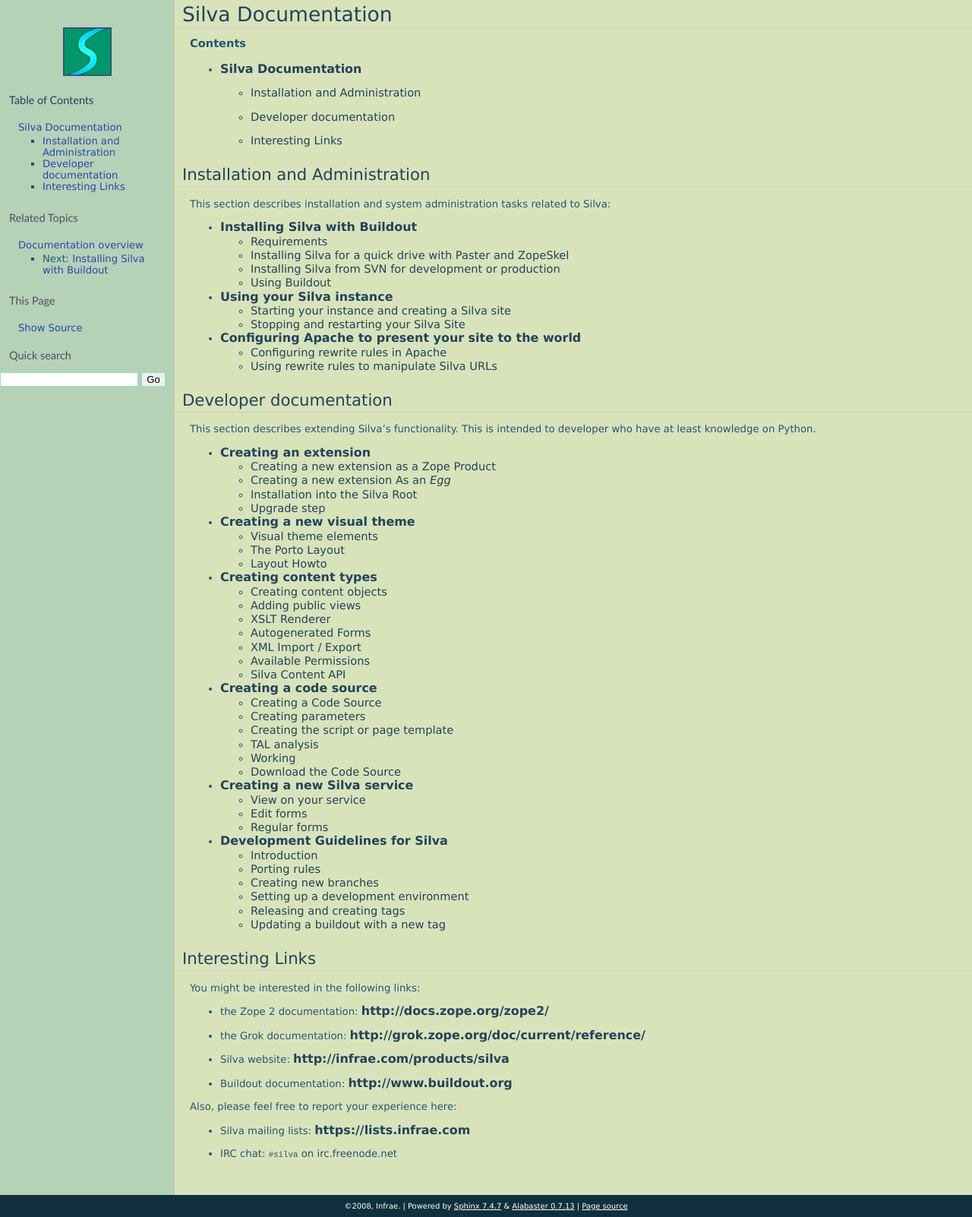
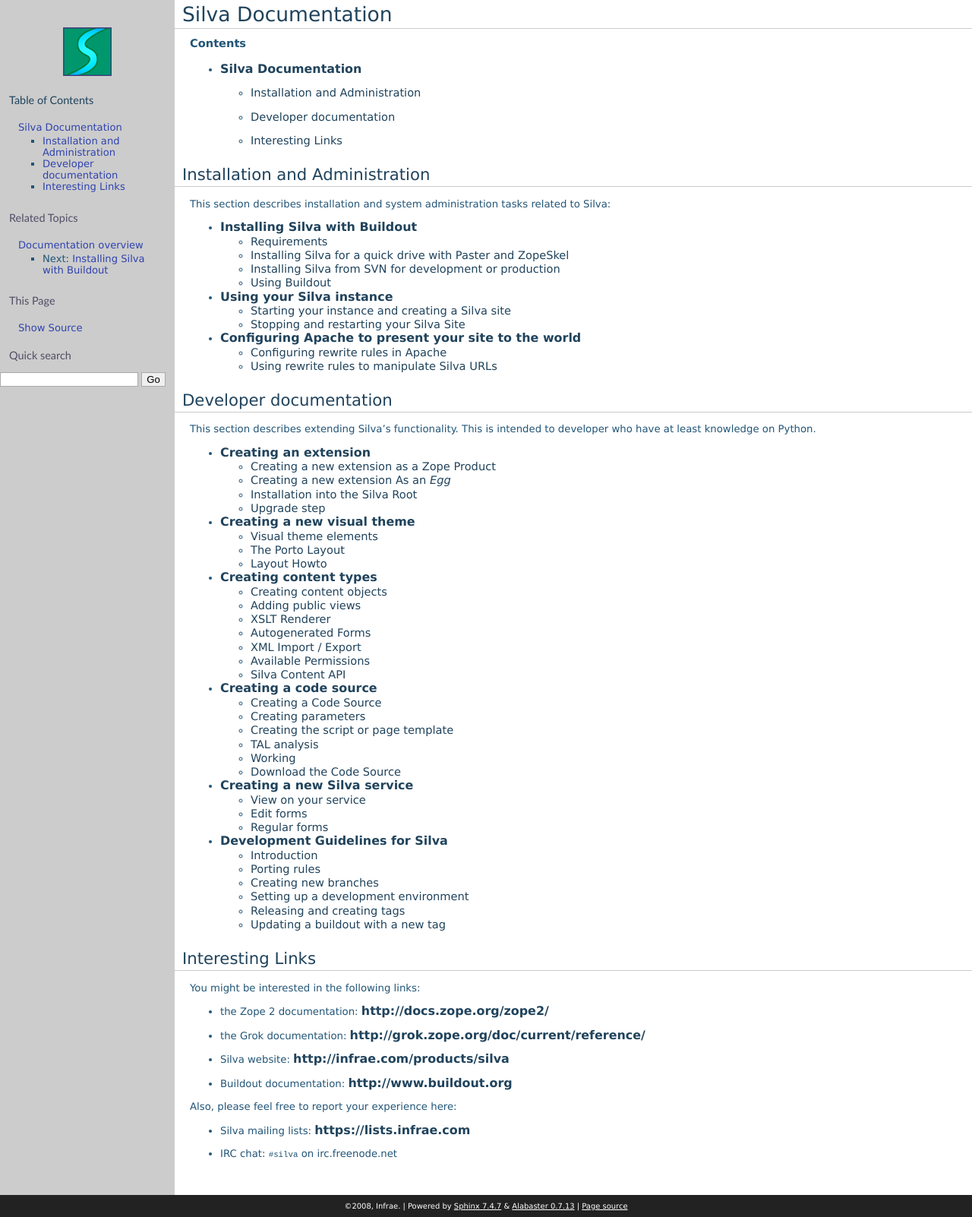
Before and after one commit to silvacms/documentation, a Sphinx documentation site: the page built from source/index.rst, in a window 1280 px wide. Shown: the whole page at 76% size. Built offline with Sphinx 7.4.7, drawn with Linux system fonts in a browser that asks for light colours; pages that are not in the unit, such as notebooks, are missing from menus.

Commit message:
styling hover over links, removing css commented styling, change color theme

```diff
--- a/source/.static/default.css
+++ b/source/.static/default.css
@@ -12,10 +12,12 @@
   color: #225577;
 }
 
+img { border: none;}
+
 /* :::: LAYOUT :::: */
 
 div.document {
-  background-color: #B5D1B6;
+  background-color: #ccc;
 }
 
 div.documentwrapper {
@@ -28,7 +30,7 @@
 }
 
 div.body {
-  background-color: #D8E3BA;
+  background-color: #fff;
   padding: 0 20px 30px 20px;
 }
 
@@ -54,6 +56,7 @@
   padding: 9px 0 9px 0;
   text-align: center;
   font-size: 75%;
+  background-color: #222;
 }
 
 div.footer a {
@@ -62,7 +65,7 @@
 }
 
 div.related {
-  background-color: #86A26C;
+  background-color: #222;
   color: #fff;
   width: 100%;
   height: 30px;
@@ -132,7 +135,6 @@
   margin-left: 12px;
   padding: 3px 12px 4px;
   list-style: none;
-  /*color: white;*/
 }
 
 div.sphinxsidebar li a {
@@ -163,7 +165,7 @@
 }
 
 div.sphinxsidebar input {
-    border: 1px solid #98dbcc;
+    border: 1px solid #aaa;
     font-family: sans-serif;
     font-size: 1em;
 }
@@ -178,7 +180,7 @@
 }
 
 div.modulecloud a {
-    padding: 0 5px 0 5px;
+    padding: 0 5px;
 }
 
 /* :::: SEARCH :::: */
@@ -515,19 +517,19 @@
     margin-top: 20px;
 }
 
-a,
-.body a.toc-backref {
-    color: #20435C;
-    text-decoration: none;
+a, div.body a.toc-backref {
+  color: #20435C;
+  text-decoration: none;
 }
 
-.body a{
-    color: #00;
-    text-decoration: underline;
+div.body a {
+  color: #000;
+  text-decoration: underline;
 }
 
-a:hover {
-    text-decoration: underline;
+div.body a:hover {
+  color: #000000;
+  text-decoration: none;
 }
 
 div.body h1,
@@ -536,8 +538,6 @@
 div.body h4,
 div.body h5,
 div.body h6 {
-    /*font-family: 'Trebuchet MS', sans-serif;*/
-    /*background-color: #f2f2f2;*/
     clear: both;
     font-weight: normal;
     color: #20435c;
```
